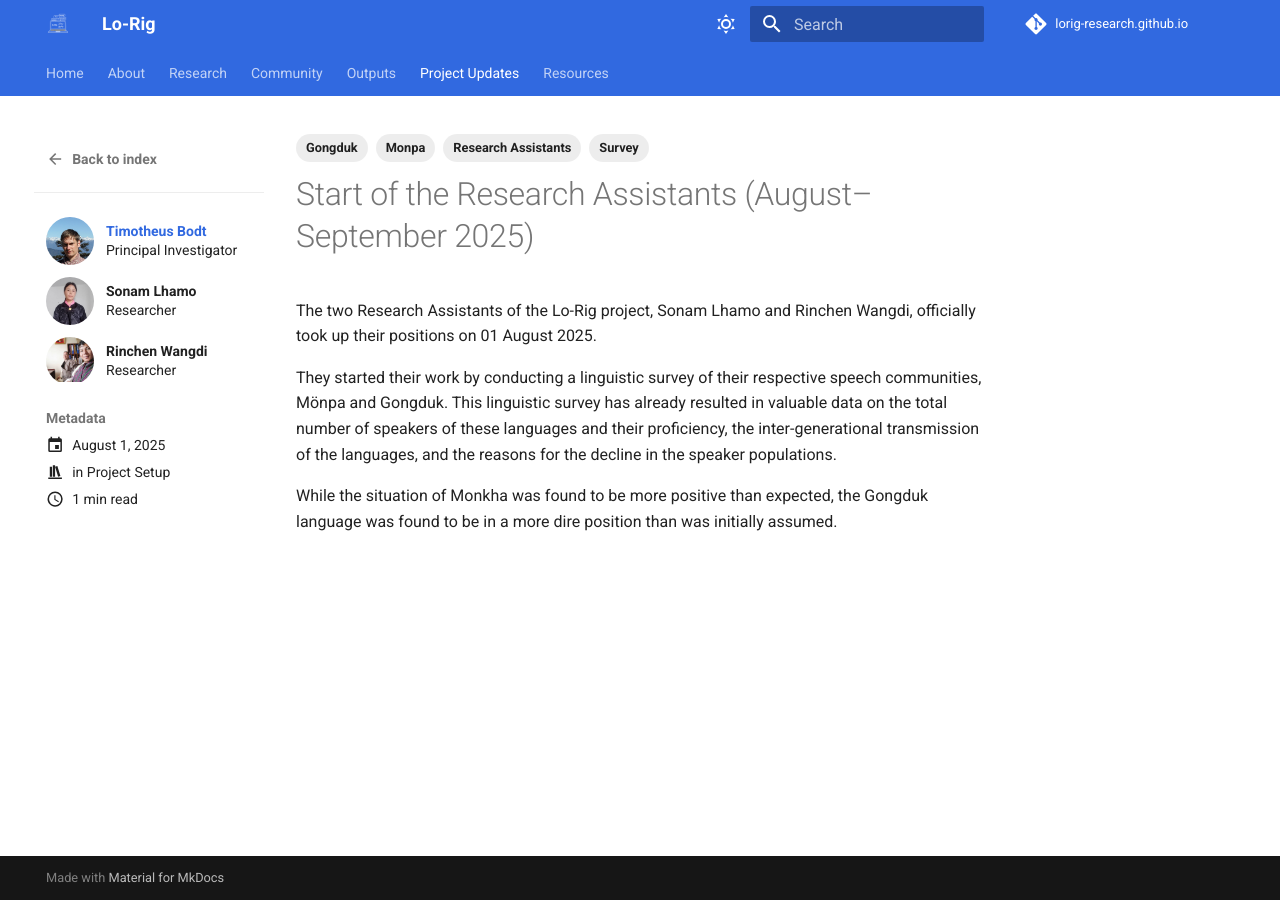
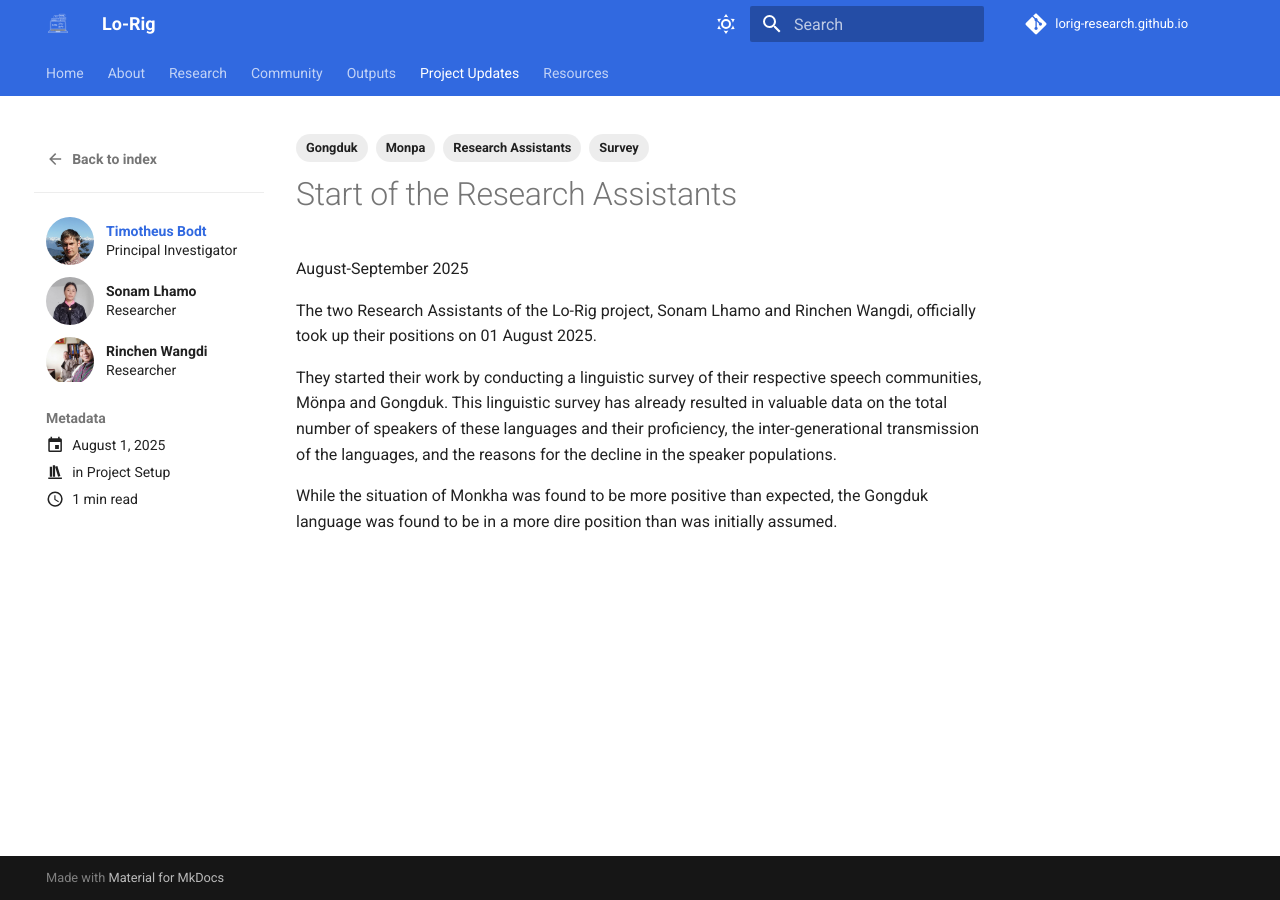
Before and after one commit to lorig-research/lorig-research.github.io, an MkDocs documentation site: the page built from docs/updates/posts/2025_08_01-ra_start.md, in a window 1280 px wide. Built offline with MkDocs 1.6.1 and Material for MkDocs 9.7.7, drawn with Linux system fonts in a browser that asks for light colours; comment, search, counter and statistics services are not loaded; part of the change alters nothing that is shown.

```diff
--- a/docs/updates/posts/2025_08_01-ra_start.md
+++ b/docs/updates/posts/2025_08_01-ra_start.md
@@ -11,9 +11,11 @@ authors:
   - timotheus_bodt
   - sonam_lhamo
   - rinchen_wangdi
+slug: 202508-start-of-ras
 ---
 
-# Start of the Research Assistants (August–September 2025)
+# Start of the Research Assistants
+August-September 2025
 
 The two Research Assistants of the Lo-Rig project, Sonam Lhamo and Rinchen Wangdi, officially took up their positions on 01 August 2025.
 
```
